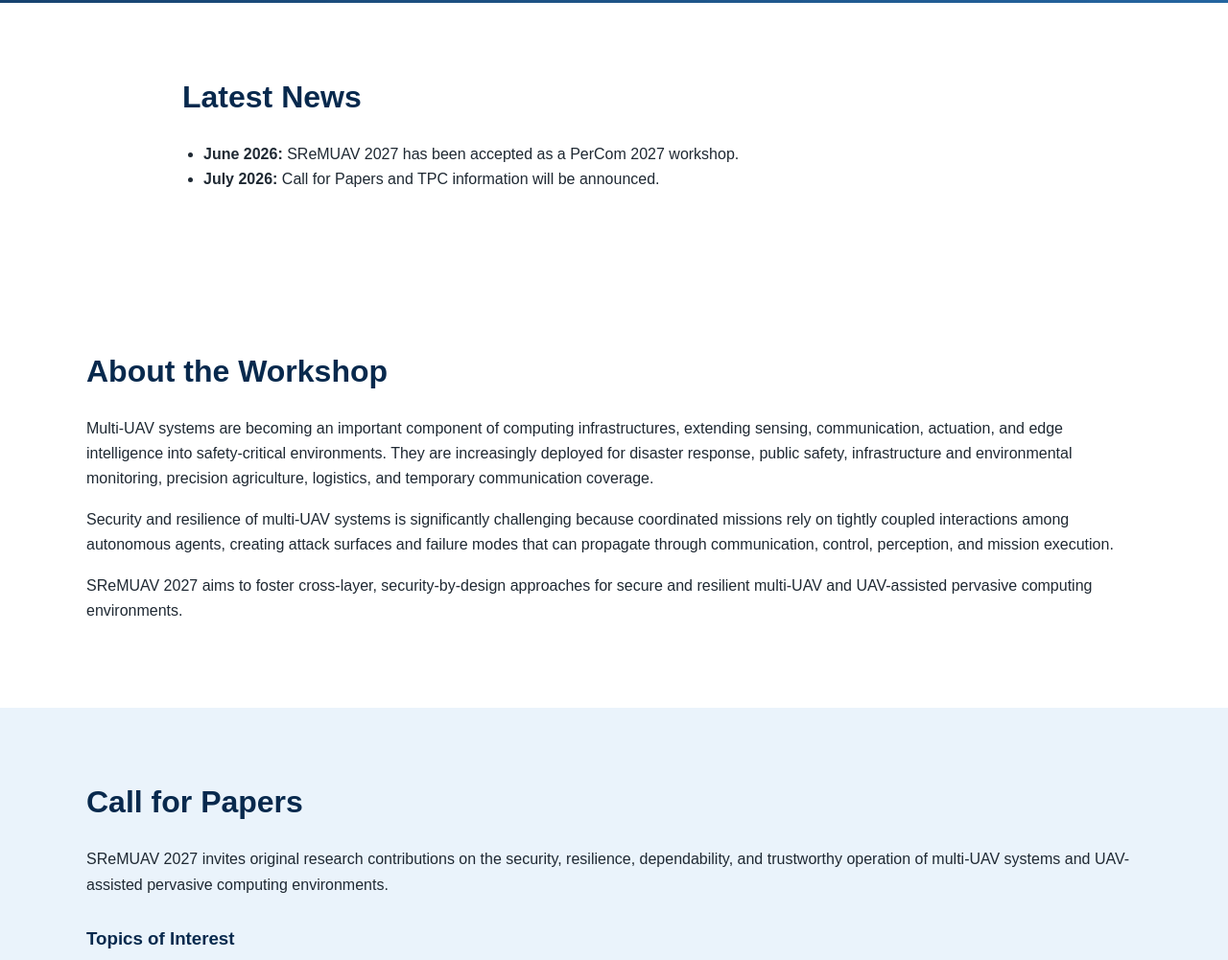
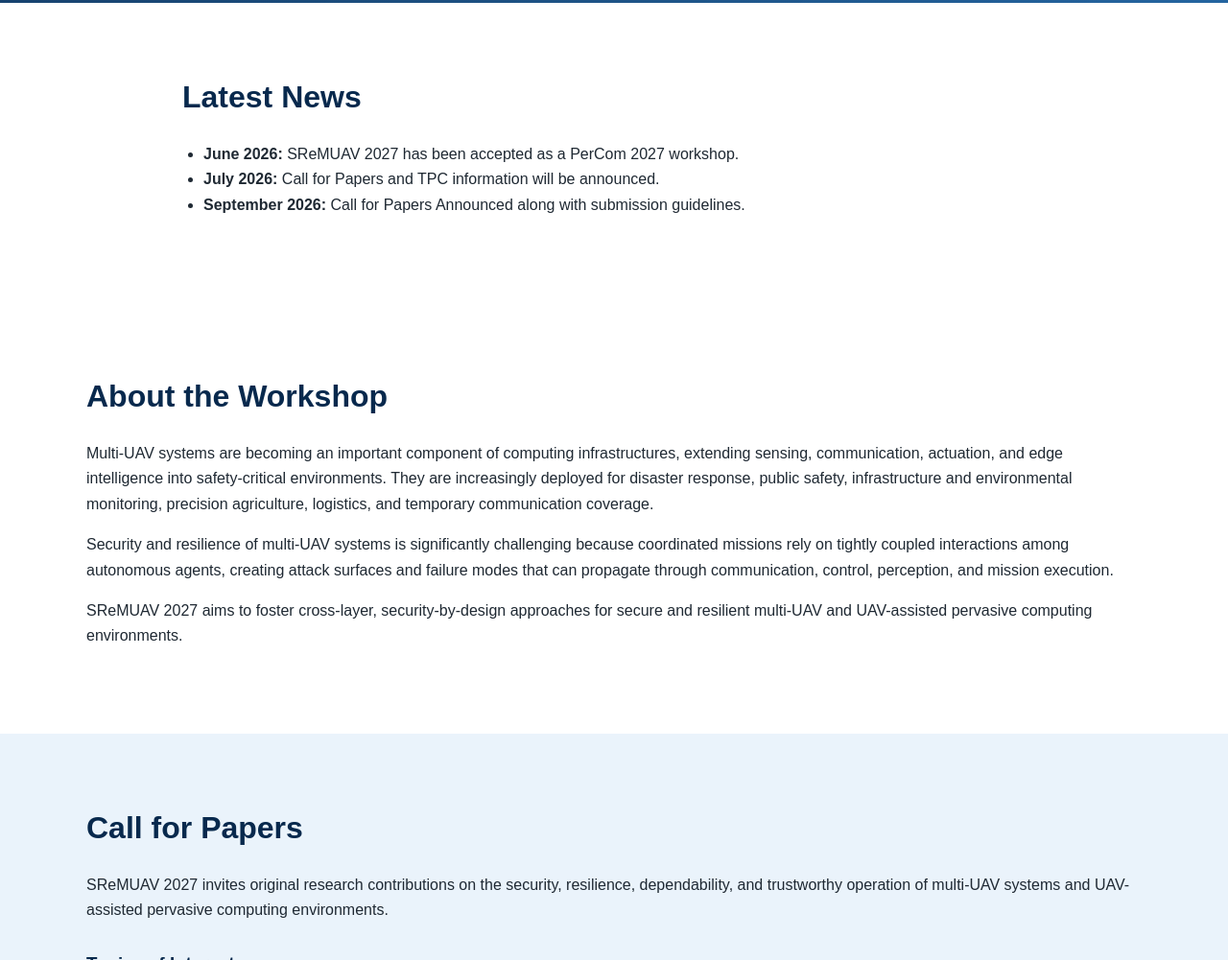
Before and after one commit to dp457/sremuav2027, a plain HTML site: page index.html in a window 1280 px wide. Shown: the part 798-1799 px from the top of the page at 96% size. Drawn offline with Linux system fonts and the light colour scheme; grey boxes are pictures that could not be loaded.

Commit message:
Add September 2026 news item to index.html

```diff
--- a/index.html
+++ b/index.html
@@ -46,6 +46,7 @@
       <ul class="news-list">
         <li><strong>June 2026:</strong> SReMUAV 2027 has been accepted as a PerCom 2027 workshop.</li>
         <li><strong>July 2026:</strong> Call for Papers and TPC information will be announced.</li>
+        <li><strong>September 2026:</strong> Call for Papers Announced along with submission guidelines.</li>
       </ul>
     </section>
 
```
